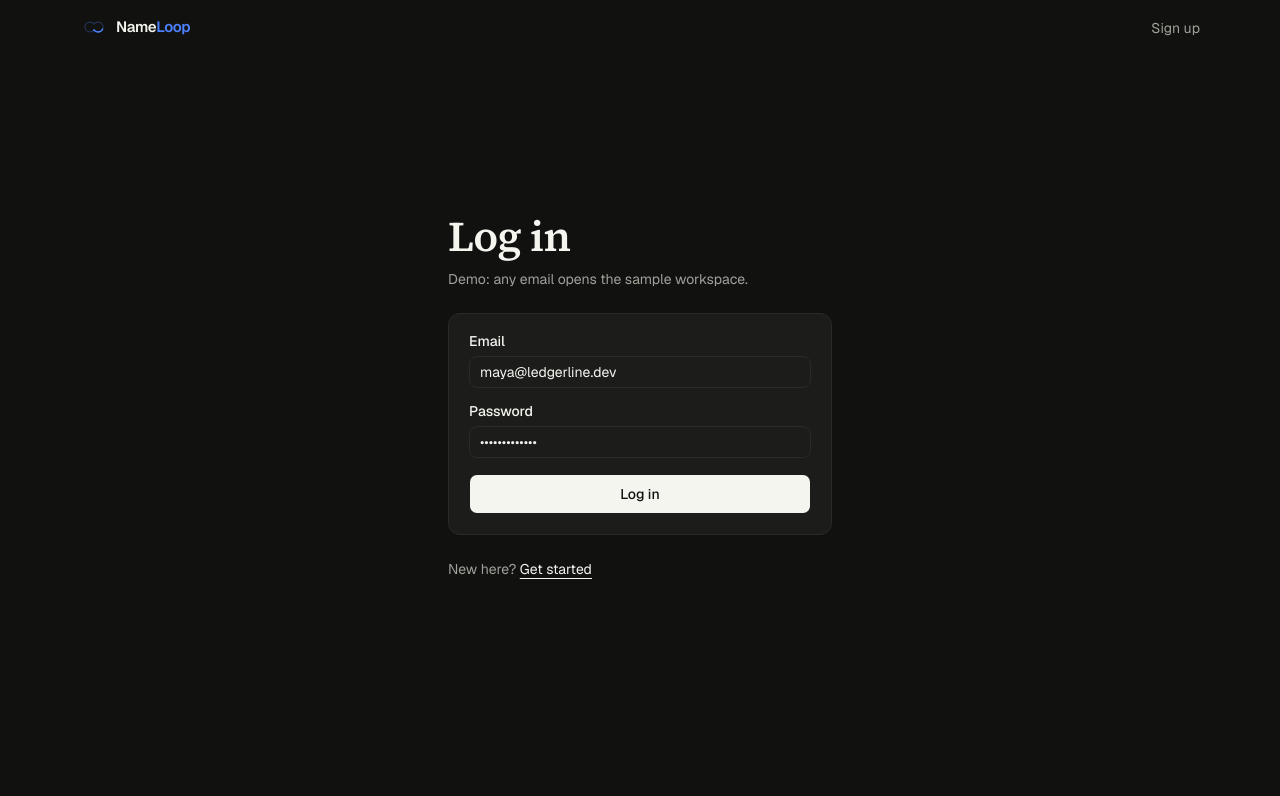
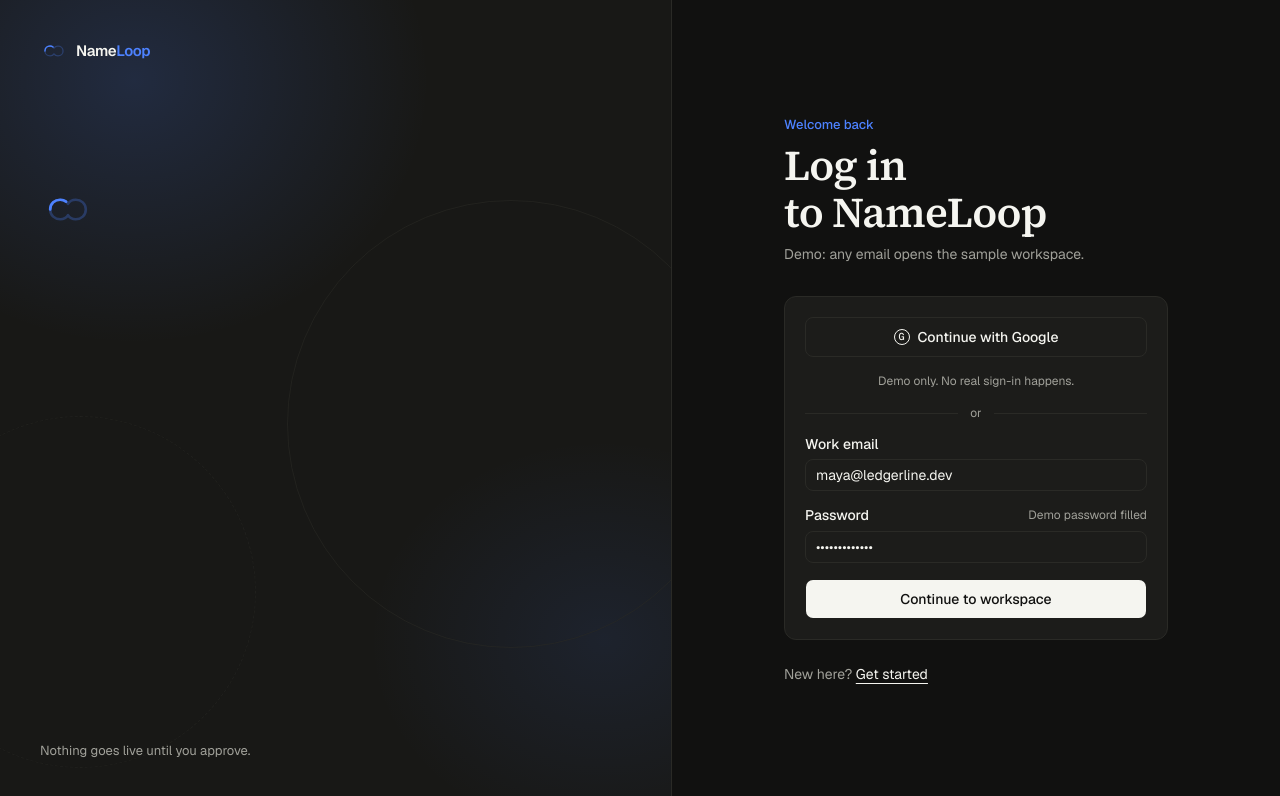
Before and after one commit to aryanpachori/NameLoop, a Next.js app in the folder fe/: page /login in a window 1280 px wide. Shown: the top 796 px of the page. Built offline with nearby package versions, Linux system fonts and the light colour scheme; no server answers.

Commit message:
Update page.tsx

```diff
--- a/fe/app/login/page.tsx
+++ b/fe/app/login/page.tsx
@@ -3,37 +3,140 @@
 import Link from "next/link";
 import { useRouter } from "next/navigation";
 import { Logo } from "@/components/logo";
+import { LoopMark } from "@/components/loop-mark";
+import { WordReveal } from "@/components/marketing/word-reveal";
 import { Button } from "@/components/ui/button";
 import { Input } from "@/components/ui/input";
 import { Label } from "@/components/ui/label";
 
+const PATHWAY = [
+  { n: "01", label: "Who might buy" },
+  { n: "02", label: "Where they hang out" },
+  { n: "03", label: "What to post" },
+  { n: "04", label: "Meetings in" },
+] as const;
+
 export default function LoginPage() {
   const router = useRouter();
+
   return (
-    <div className="flex min-h-dvh flex-col bg-background">
-      <header className="mx-auto flex h-14 w-full max-w-6xl items-center justify-between px-4">
+    <div className="grid min-h-dvh lg:grid-cols-[minmax(0,1.05fr)_minmax(0,0.95fr)]">
+      <aside className="relative hidden overflow-hidden border-r border-border lg:flex lg:flex-col lg:justify-between">
+        <div
+          aria-hidden
+          className="pointer-events-none absolute inset-0"
+          style={{
+            background:
+              "radial-gradient(ellipse 80% 60% at 20% 10%, color-mix(in oklab, var(--brand) 18%, transparent), transparent 55%), radial-gradient(ellipse 70% 50% at 90% 80%, color-mix(in oklab, var(--brand) 10%, transparent), transparent 50%), var(--muted)",
+          }}
+        />
+        <div
+          aria-hidden
+          className="login-orbit pointer-events-none absolute -right-16 top-1/4 size-[28rem] rounded-full border border-border/60"
+        />
+        <div
+          aria-hidden
+          className="login-orbit-slow pointer-events-none absolute -left-24 bottom-8 size-[22rem] rounded-full border border-dashed border-border/50"
+        />
+
+        <div className="relative z-10 p-10">
           <Link href="/">
             <Logo />
           </Link>
-        <Link href="/signup" className="text-14 text-muted-foreground hover:text-foreground">
-          Sign up
+        </div>
+
+        <div className="relative z-10 max-w-md px-10 pb-6">
+          <LoopMark size={56} className="mb-8" />
+          <h1 className="heading-1">
+            <WordReveal
+              text="Your pathway to meetings that show up."
+              accentWords={["meetings"]}
+              instant
+              stagger={0.06}
+            />
+          </h1>
+          <p
+            className="mt-4 text-16 text-muted-foreground text-pretty login-fade"
+            style={{ animationDelay: "0.45s" }}
+          >
+            Inbound first. Open your workspace and pick up the loop where you left it.
+          </p>
+
+          <ol className="mt-10 space-y-3" aria-label="The NameLoop pathway">
+            {PATHWAY.map((step, i) => (
+              <li
+                key={step.n}
+                className="login-fade flex items-baseline gap-4"
+                style={{ animationDelay: `${0.55 + i * 0.08}s` }}
+              >
+                <span className="font-mono text-12 tabular-nums text-brand">{step.n}</span>
+                <span className="text-15 font-medium text-foreground">{step.label}</span>
+              </li>
+            ))}
+          </ol>
+        </div>
+
+        <p className="relative z-10 px-10 pb-10 text-13 text-muted-foreground">
+          Nothing goes live until you approve.
+        </p>
+      </aside>
+
+      <main
+        id="main"
+        tabIndex={-1}
+        className="relative flex flex-col justify-center bg-background px-4 py-10 sm:px-8 sm:py-12"
+      >
+        <div className="mx-auto w-full max-w-sm">
+          <Link href="/" className="mb-8 inline-block lg:hidden">
+            <Logo />
           </Link>
-      </header>
-      <main id="main" tabIndex={-1} className="flex flex-1 items-center justify-center px-4 pb-16">
-        <div className="w-full max-w-sm">
-          <h1 className="heading-1">Log in</h1>
+
+          <div className="login-fade" style={{ animationDelay: "0.05s" }}>
+            <p className="text-13 font-medium text-brand">Welcome back</p>
+            <h2 className="heading-1 mt-2">Log in to NameLoop</h2>
             <p className="mt-2 text-14 text-muted-foreground">
               Demo: any email opens the sample workspace.
             </p>
+          </div>
+
+          <div
+            className="surface mt-8 space-y-4 p-5 login-fade"
+            style={{ animationDelay: "0.15s" }}
+          >
+            <Button
+              type="button"
+              variant="outline"
+              size="lg"
+              className="w-full"
+              onClick={() => router.push("/app")}
+            >
+              <span
+                aria-hidden
+                className="flex size-4 items-center justify-center rounded-full border border-current font-mono text-[10px] leading-none"
+              >
+                G
+              </span>
+              Continue with Google
+            </Button>
+            <p className="text-center text-12 text-muted-foreground">
+              Demo only. No real sign-in happens.
+            </p>
+
+            <div className="flex items-center gap-3 text-12 text-muted-foreground">
+              <span aria-hidden className="h-px flex-1 bg-border" />
+              or
+              <span aria-hidden className="h-px flex-1 bg-border" />
+            </div>
+
             <form
-            className="surface mt-6 space-y-4 p-5"
+              className="space-y-4"
               onSubmit={(event) => {
                 event.preventDefault();
                 router.push("/app");
               }}
             >
               <div className="space-y-2">
-              <Label htmlFor="email">Email</Label>
+                <Label htmlFor="email">Work email</Label>
                 <Input
                   id="email"
                   name="email"
@@ -46,7 +149,10 @@ export default function LoginPage() {
                 />
               </div>
               <div className="space-y-2">
+                <div className="flex items-center justify-between gap-3">
                   <Label htmlFor="password">Password</Label>
+                  <span className="text-12 text-muted-foreground">Demo password filled</span>
+                </div>
                 <Input
                   id="password"
                   name="password"
@@ -57,10 +163,15 @@ export default function LoginPage() {
                 />
               </div>
               <Button className="w-full" size="lg" type="submit">
-              Log in
+                Continue to workspace
               </Button>
             </form>
-          <p className="mt-6 text-14 text-muted-foreground">
+          </div>
+
+          <p
+            className="mt-6 text-14 text-muted-foreground login-fade"
+            style={{ animationDelay: "0.28s" }}
+          >
             New here?{" "}
             <Link href="/signup" className="text-foreground underline underline-offset-4">
               Get started
@@ -68,6 +179,35 @@ export default function LoginPage() {
           </p>
         </div>
       </main>
+
+      <style>{`
+        @keyframes login-fade-up {
+          from { opacity: 0; transform: translateY(10px); }
+          to { opacity: 1; transform: none; }
+        }
+        @keyframes login-orbit {
+          from { transform: rotate(0deg); }
+          to { transform: rotate(360deg); }
+        }
+        .login-fade {
+          animation: login-fade-up 0.55s cubic-bezier(0.2, 0, 0, 1) both;
+        }
+        .login-orbit {
+          animation: login-orbit 48s linear infinite;
+        }
+        .login-orbit-slow {
+          animation: login-orbit 72s linear infinite reverse;
+        }
+        @media (prefers-reduced-motion: reduce) {
+          .login-fade,
+          .login-orbit,
+          .login-orbit-slow {
+            animation: none !important;
+            opacity: 1;
+            transform: none;
+          }
+        }
+      `}</style>
     </div>
   );
 }
```
Lines whose indentation alone changed are shown as unchanged.
